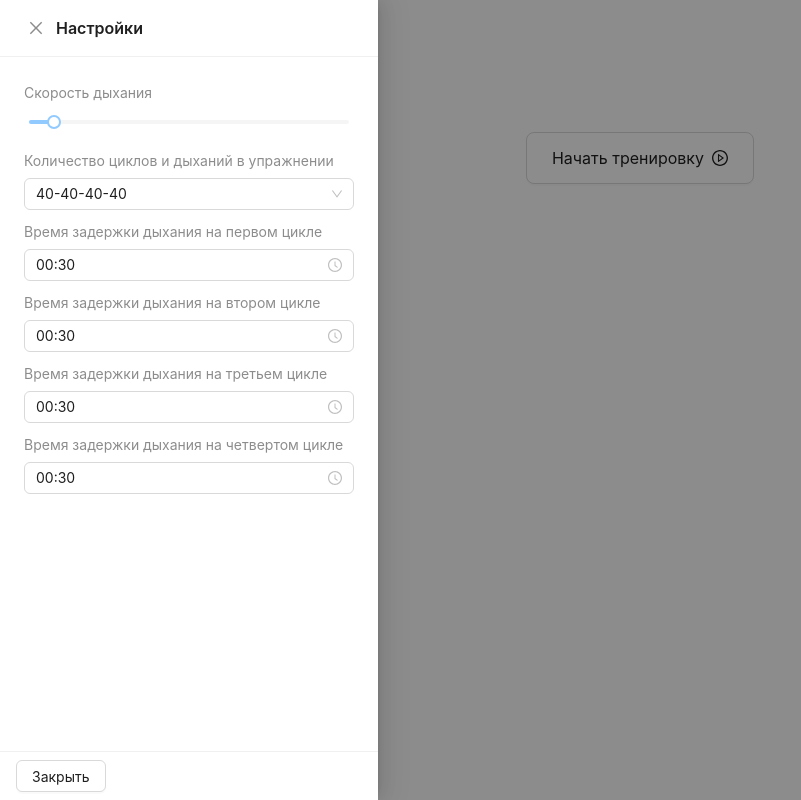
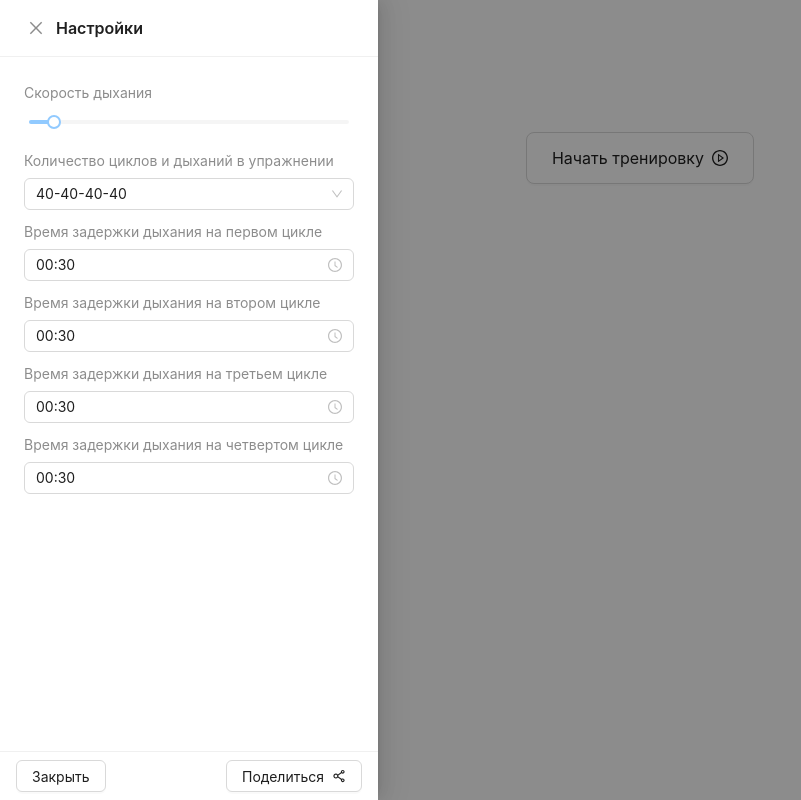
Before and after one commit to Danila95/breathing_exercise_wim_hof, a React (Vite) app: page / in a window 1280 px wide. Both pictures are taken after a click on the button "Настройки". Shown: the whole page, without its empty margins (0-801 px from the left). Built offline with nearby package versions, Linux system fonts and the light colour scheme.

Commit message:
feat: add feature share

```diff
--- a/index.html
+++ b/index.html
@@ -4,6 +4,10 @@
     <meta charset="UTF-8" />
     <link rel="icon" type="image/svg+xml" href="/lungs-solid.svg" />
     <meta name="viewport" content="width=device-width, initial-scale=1.0" />
+    <meta name="theme-color" content="#1fac46" />
+    <meta name="author" content="Bogdanov D.D." />
+    <meta name="keywords" content="Дыхательные упражнения, Таймер по задержки дыхания, Дыхательные упражнения по методу Вима Хофа" />
+    <meta name="description" content="Таймер для задержки дыхания по методу Вима Хофа" />
     <title>Дыхательные упражнения по методу Вима Хофа</title>
   </head>
   <body>
--- a/src/components/UI/SettingModal/SettingModal.tsx
+++ b/src/components/UI/SettingModal/SettingModal.tsx
@@ -9,7 +9,7 @@ import {
 	Typography
 } from 'antd'
 import dayjs from 'dayjs'
-import { createLogger } from 'vite'
+import { ShareAltOutlined } from '@ant-design/icons'
 
 interface ISettingModal {
 	onClose: () => void
@@ -52,6 +52,18 @@ export const SettingModal = (props: ISettingModal) => {
 			result.push(i)
 		}
 		return result
+	}
+
+	const onShare = async () => {
+		try {
+			await navigator.share({
+				title: 'Дыхательные упражнения',
+				text: 'Таймер для задержки дыхания по методу Вима Хофа',
+				url: 'https://dan-creator.ru/breathing/'
+			})
+		} catch (error) {
+			console.error('Ошибка при попытке поделиться:', error)
+		}
 	}
 
 	// Функция для отключения выбора минут больше 10
@@ -115,15 +127,6 @@ export const SettingModal = (props: ISettingModal) => {
 		return '40-40-40-40'
 	}
 
-	// const handlerSpeedDefaultAudio = (name: string) => {
-	// 	if (localStorage.getItem(name)) {
-	// 		console.log(localStorage.getItem(name))
-	//
-	// 		return setSpeedAudio(Number(localStorage.getItem(name)))
-	// 	}
-	// 	return 0.8
-	// }
-
 	return (
 		<Drawer
 			className=''
@@ -135,6 +138,9 @@ export const SettingModal = (props: ISettingModal) => {
 			footer={
 				<Flex justify='space-between'>
 					<Button onClick={onClose}>Закрыть</Button>
+					<Button onClick={onShare}>
+						Поделиться <ShareAltOutlined />
+					</Button>
 				</Flex>
 			}
 		>
```
